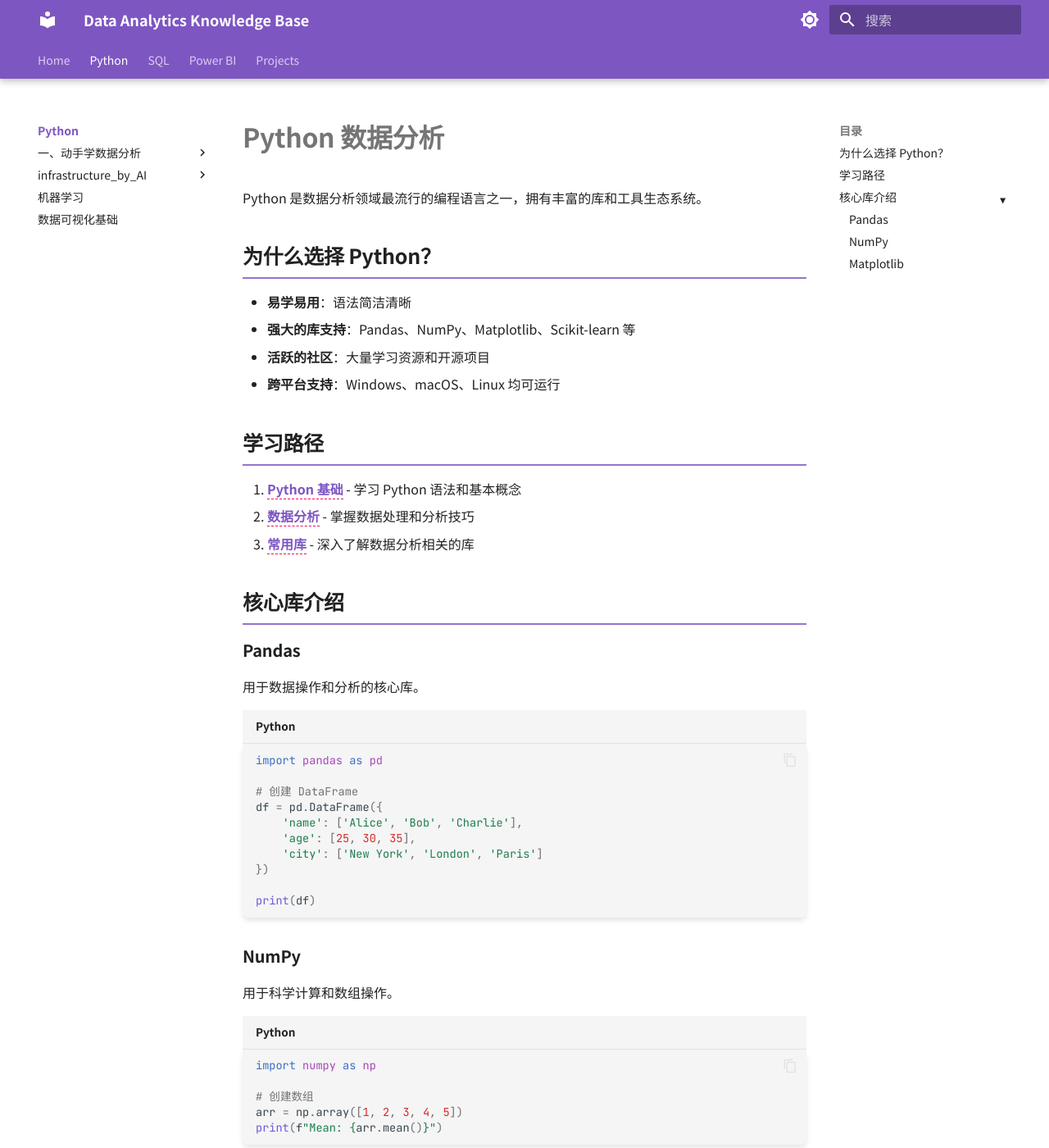
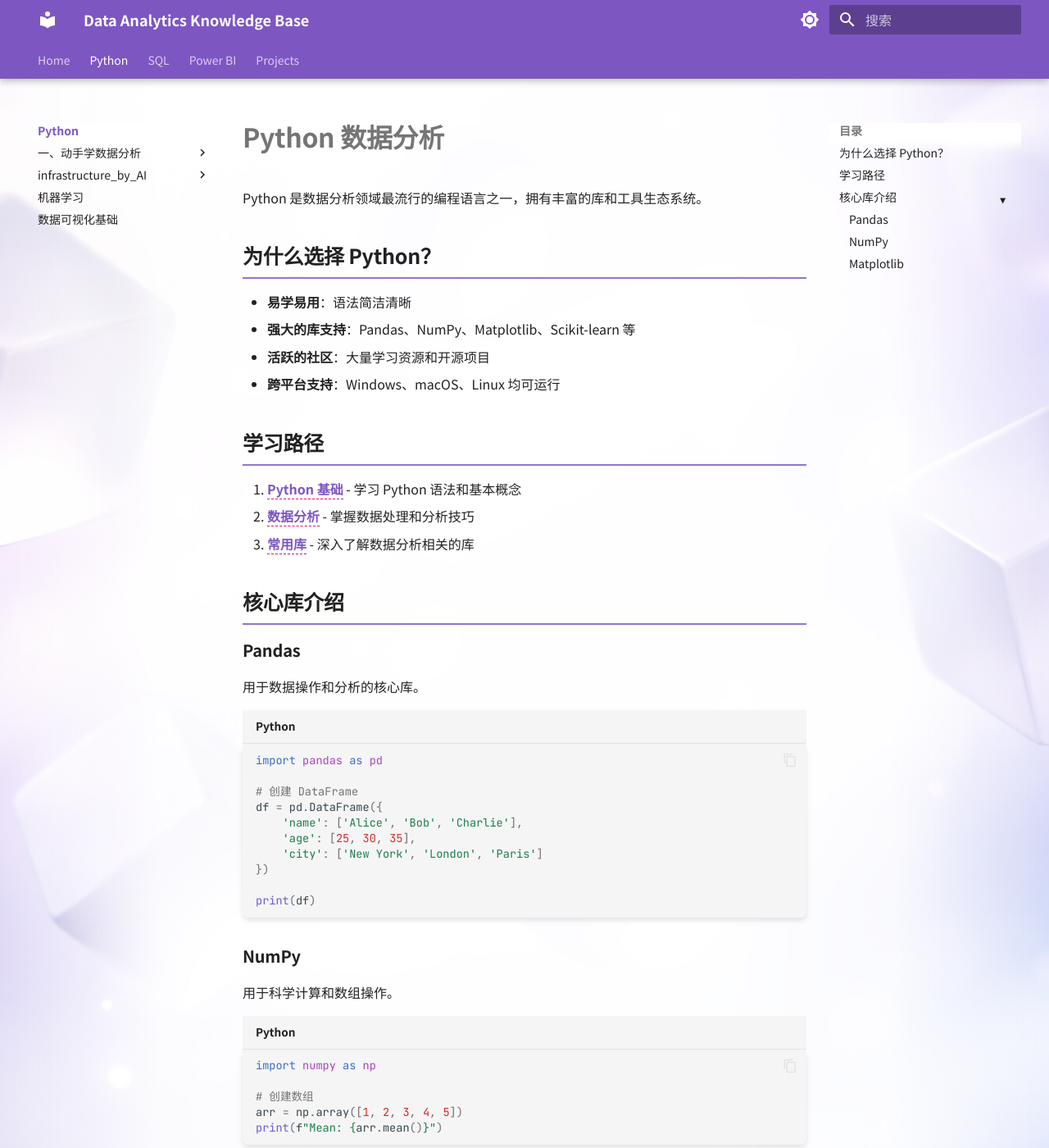
Before and after one commit to moyan726/data-analytics-notes, an MkDocs documentation site: the page built from docs/Python/index.md, in a window 1280 px wide and 1400 px high. Shown: the whole window at 82% size. Built offline with MkDocs 1.6.1 and Material for MkDocs 9.7.7, drawn with Linux system fonts in a browser that asks for light colours.

Commit message:
页面背景添加

```diff
--- a/docs/stylesheets/custom.css
+++ b/docs/stylesheets/custom.css
@@ -7,6 +7,42 @@
   --md-primary-fg-color--light: #8e99f3;
   --md-primary-fg-color--dark: #26418f;
   --md-accent-fg-color: #ff4081;
+}
+
+/* ========== 全局固定背景图片 ========== */
+/* 层1: 背景图片 */
+body::before {
+  content: "";
+  position: fixed;
+  top: 0;
+  left: 0;
+  width: 100%;
+  height: 100%;
+  z-index: -2;
+  background-image: url('../assets/images/back.png');
+  background-size: cover;
+  background-position: center center;
+  background-repeat: no-repeat;
+}
+
+/* 层2: 渐变遮罩 - 中间白色淡化，两边渐变透明 */
+body::after {
+  content: "";
+  position: fixed;
+  top: 0;
+  left: 0;
+  width: 100%;
+  height: 100%;
+  z-index: -1;
+  /* 水平渐变：两边透明 -> 中间白色 */
+  background: linear-gradient(to right,
+      rgba(255, 255, 255, 0) 0%,
+      rgba(255, 255, 255, 0.85) 15%,
+      rgba(255, 255, 255, 0.95) 30%,
+      rgba(255, 255, 255, 0.95) 70%,
+      rgba(255, 255, 255, 0.85) 85%,
+      rgba(255, 255, 255, 0) 100%);
+  pointer-events: none;
 }
 
 /* ========== 代码块美化 ========== */
@@ -493,6 +529,17 @@
   background: var(--md-default-bg-color);
 }
 
+/* 暗色模式下的背景渐变遮罩 */
+[data-md-color-scheme="slate"] body::after {
+  background: linear-gradient(to right,
+      rgba(30, 30, 30, 0) 0%,
+      rgba(30, 30, 30, 0.85) 15%,
+      rgba(30, 30, 30, 0.95) 30%,
+      rgba(30, 30, 30, 0.95) 70%,
+      rgba(30, 30, 30, 0.85) 85%,
+      rgba(30, 30, 30, 0) 100%);
+}
+
 .side-announcement {
   position: fixed;
   left: 15px;
@@ -574,6 +621,7 @@
 }
 
 @keyframes pulse {
+
   0%,
   100% {
     opacity: 1;
@@ -635,14 +683,14 @@
 }
 
 /* Show sub-lists when parent is expanded */
-.md-sidebar--secondary .md-nav--secondary .toc-expanded > .md-nav {
+.md-sidebar--secondary .md-nav--secondary .toc-expanded>.md-nav {
   display: block;
   max-height: 1000px;
   opacity: 1;
 }
 
 /* Add visual indicator for expandable items */
-.md-sidebar--secondary .md-nav--secondary .md-nav__item--nested > .md-nav__link::after {
+.md-sidebar--secondary .md-nav--secondary .md-nav__item--nested>.md-nav__link::after {
   content: "▸";
   margin-left: auto;
   padding-left: 0.5rem;
@@ -651,12 +699,12 @@
 }
 
 /* Rotate indicator when expanded */
-.md-sidebar--secondary .md-nav--secondary .md-nav__item--nested.toc-expanded > .md-nav__link::after {
+.md-sidebar--secondary .md-nav--secondary .md-nav__item--nested.toc-expanded>.md-nav__link::after {
   transform: rotate(90deg);
 }
 
 /* Ensure the link takes full width for the indicator to align */
-.md-sidebar--secondary .md-nav--secondary .md-nav__item--nested > .md-nav__link {
+.md-sidebar--secondary .md-nav--secondary .md-nav__item--nested>.md-nav__link {
   display: flex;
   align-items: center;
 }
```
Also changed, not shown: progress.MD (+45 -0 lines), docs/assets/images/back.png (added).
